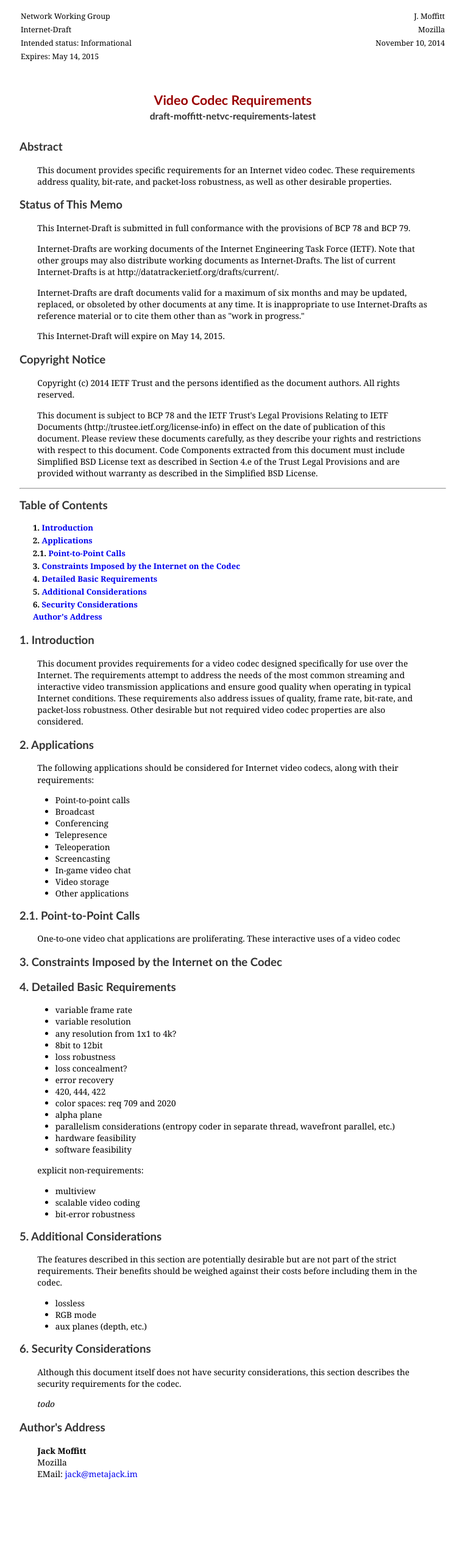
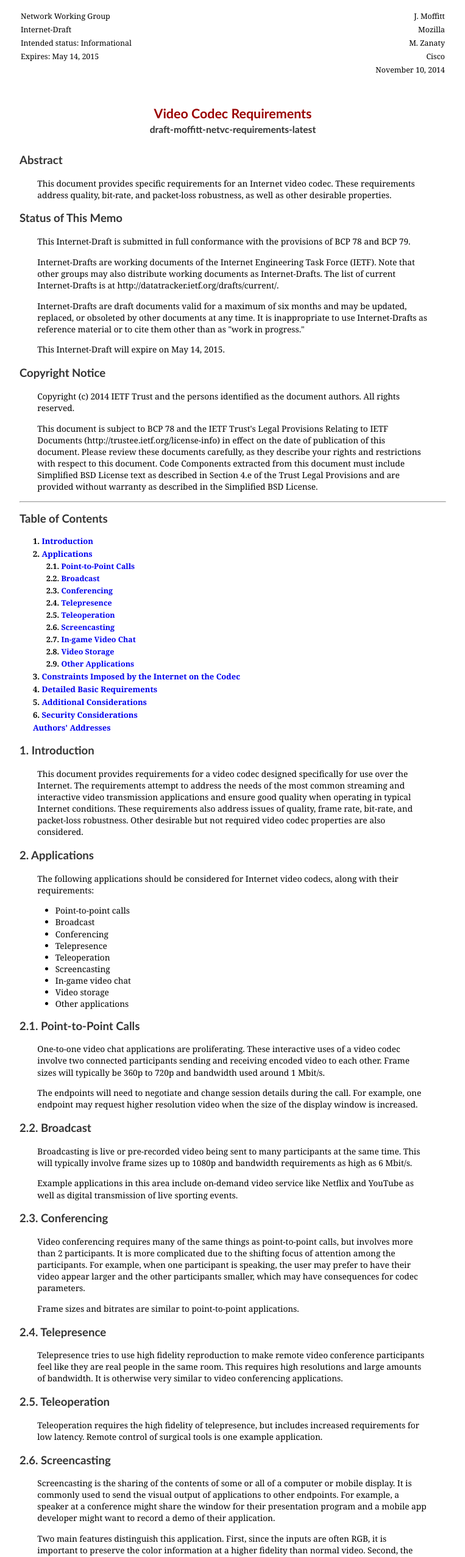
Before and after one commit to netvc/requirements, a plain HTML site: page index.html in a window 1280 px wide. Shown: the top 2553 px of the page at 61% size, without its empty margins (258-1021 px from the left). Before the commit the page ends 2441 px from the top, so only its background shows below. Drawn offline with Linux system fonts and the light colour scheme.

Commit message:
Script updating gh-pages.

```diff
--- a/index.html
+++ b/index.html
@@ -456,6 +456,14 @@ ul.toc a:first-child {
 <link href="#rfc.section.1" rel="Chapter" title="1 Introduction"/>
 <link href="#rfc.section.2" rel="Chapter" title="2 Applications"/>
 <link href="#rfc.section.2.1" rel="Chapter" title="2.1 Point-to-Point Calls"/>
+<link href="#rfc.section.2.2" rel="Chapter" title="2.2 Broadcast"/>
+<link href="#rfc.section.2.3" rel="Chapter" title="2.3 Conferencing"/>
+<link href="#rfc.section.2.4" rel="Chapter" title="2.4 Telepresence"/>
+<link href="#rfc.section.2.5" rel="Chapter" title="2.5 Teleoperation"/>
+<link href="#rfc.section.2.6" rel="Chapter" title="2.6 Screencasting"/>
+<link href="#rfc.section.2.7" rel="Chapter" title="2.7 In-game Video Chat"/>
+<link href="#rfc.section.2.8" rel="Chapter" title="2.8 Video Storage"/>
+<link href="#rfc.section.2.9" rel="Chapter" title="2.9 Other Applications"/>
 <link href="#rfc.section.3" rel="Chapter" title="3 Constraints Imposed by the Internet on the Codec"/>
 <link href="#rfc.section.4" rel="Chapter" title="4 Detailed Basic Requirements"/>
 <link href="#rfc.section.5" rel="Chapter" title="5 Additional Considerations"/>
@@ -463,10 +471,10 @@ ul.toc a:first-child {
 <link href="#rfc.authors" rel="Chapter"/>
 
 
-  <meta name="generator" content="xml2rfc version 2.4.8 - http://tools.ietf.org/tools/xml2rfc" />
+  <meta name="generator" content="xml2rfc version 2.4.10 - http://tools.ietf.org/tools/xml2rfc" />
   <link rel="schema.dct" href="http://purl.org/dc/terms/" />
 
-  <meta name="dct.creator" content="Moffitt, J." />
+  <meta name="dct.creator" content="Moffitt, J. and M. Zanaty" />
   <meta name="dct.identifier" content="urn:ietf:id:draft-moffitt-netvc-requirements-latest" />
   <meta name="dct.issued" scheme="ISO8601" content="2014-11-10" />
   <meta name="dct.abstract" content="This document provides specific requirements for an Internet video codec.  These requirements address quality, bit-rate, and packet-loss robustness, as well as other desirable properties." />
@@ -489,11 +497,15 @@ ul.toc a:first-child {
 </tr>
 <tr>
   <td class="left">Intended status: Informational</td>
-  <td class="right">November 10, 2014</td>
+  <td class="right">M. Zanaty</td>
 </tr>
 <tr>
   <td class="left">Expires: May 14, 2015</td>
-  <td class="right"></td>
+  <td class="right">Cisco</td>
+</tr>
+<tr>
+  <td class="left"></td>
+  <td class="right">November 10, 2014</td>
 </tr>
 
 
@@ -527,12 +539,20 @@ ul.toc a:first-child {
 
   	<li>1.   <a href="#rfc.section.1">Introduction</a></li>
 <li>2.   <a href="#rfc.section.2">Applications</a></li>
-<li>2.1.   <a href="#rfc.section.2.1">Point-to-Point Calls</a></li>
-<li>3.   <a href="#rfc.section.3">Constraints Imposed by the Internet on the Codec</a></li>
+<ul><li>2.1.   <a href="#rfc.section.2.1">Point-to-Point Calls</a></li>
+<li>2.2.   <a href="#rfc.section.2.2">Broadcast</a></li>
+<li>2.3.   <a href="#rfc.section.2.3">Conferencing</a></li>
+<li>2.4.   <a href="#rfc.section.2.4">Telepresence</a></li>
+<li>2.5.   <a href="#rfc.section.2.5">Teleoperation</a></li>
+<li>2.6.   <a href="#rfc.section.2.6">Screencasting</a></li>
+<li>2.7.   <a href="#rfc.section.2.7">In-game Video Chat</a></li>
+<li>2.8.   <a href="#rfc.section.2.8">Video Storage</a></li>
+<li>2.9.   <a href="#rfc.section.2.9">Other Applications</a></li>
+</ul><li>3.   <a href="#rfc.section.3">Constraints Imposed by the Internet on the Codec</a></li>
 <li>4.   <a href="#rfc.section.4">Detailed Basic Requirements</a></li>
 <li>5.   <a href="#rfc.section.5">Additional Considerations</a></li>
 <li>6.   <a href="#rfc.section.6">Security Considerations</a></li>
-<li><a href="#rfc.authors">Author's Address</a></li>
+<li><a href="#rfc.authors">Authors' Addresses</a></li>
 
 
   </ul>
@@ -555,7 +575,25 @@ ul.toc a:first-child {
   <li>Other applications</li>
 </ul>
 <h1 id="rfc.section.2.1"><a href="#rfc.section.2.1">2.1.</a> <a href="#point-to-point-calls" id="point-to-point-calls">Point-to-Point Calls</a></h1>
-<p id="rfc.section.2.1.p.1">One-to-one video chat applications are proliferating. These interactive uses of a video codec </p>
+<p id="rfc.section.2.1.p.1">One-to-one video chat applications are proliferating. These interactive uses of a video codec involve two connected participants sending and receiving encoded video to each other. Frame sizes will typically be 360p to 720p and bandwidth used around 1 Mbit/s.</p>
+<p id="rfc.section.2.1.p.2">The endpoints will need to negotiate and change session details during the call. For example, one endpoint may request higher resolution video when the size of the display window is increased.</p>
+<h1 id="rfc.section.2.2"><a href="#rfc.section.2.2">2.2.</a> <a href="#broadcast" id="broadcast">Broadcast</a></h1>
+<p id="rfc.section.2.2.p.1">Broadcasting is live or pre-recorded video being sent to many participants at the same time. This will typically involve frame sizes up to 1080p and bandwidth requirements as high as 6 Mbit/s.</p>
+<p id="rfc.section.2.2.p.2">Example applications in this area include on-demand video service like Netflix and YouTube as well as digital transmission of live sporting events.</p>
+<h1 id="rfc.section.2.3"><a href="#rfc.section.2.3">2.3.</a> <a href="#conferencing" id="conferencing">Conferencing</a></h1>
+<p id="rfc.section.2.3.p.1">Video conferencing requires many of the same things as point-to-point calls, but involves more than 2 participants. It is more complicated due to the shifting focus of attention among the participants. For example, when one participant is speaking, the user may prefer to have their video appear larger and the other participants smaller, which may have consequences for codec parameters.</p>
+<p id="rfc.section.2.3.p.2">Frame sizes and bitrates are similar to point-to-point applications.</p>
+<h1 id="rfc.section.2.4"><a href="#rfc.section.2.4">2.4.</a> <a href="#telepresence" id="telepresence">Telepresence</a></h1>
+<p id="rfc.section.2.4.p.1">Telepresence tries to use high fidelity reproduction to make remote video conference participants feel like they are real people in the same room. This requires high resolutions and large amounts of bandwidth. It is otherwise very similar to video conferencing applications.</p>
+<h1 id="rfc.section.2.5"><a href="#rfc.section.2.5">2.5.</a> <a href="#teleoperation" id="teleoperation">Teleoperation</a></h1>
+<p id="rfc.section.2.5.p.1">Teleoperation requires the high fidelity of telepresence, but includes increased requirements for low latency. Remote control of surgical tools is one example application.</p>
+<h1 id="rfc.section.2.6"><a href="#rfc.section.2.6">2.6.</a> <a href="#screencasting" id="screencasting">Screencasting</a></h1>
+<p id="rfc.section.2.6.p.1">Screencasting is the sharing of the contents of some or all of a computer or mobile display. It is commonly used to send the visual output of applications to other endpoints. For example, a speaker at a conference might share the window for their presentation program and a mobile app developer might want to record a demo of their application.</p>
+<p id="rfc.section.2.6.p.2">Two main features distinguish this application. First, since the inputs are often RGB, it is important to preserve the color information at a higher fidelity than normal video. Second, the input for the encoder is potentially higher level than raw pixels or contains both pixels and higher level objects such as text along with font and positioning information.</p>
+<h1 id="rfc.section.2.7"><a href="#rfc.section.2.7">2.7.</a> <a href="#in-game-video-chat" id="in-game-video-chat">In-game Video Chat</a></h1>
+<h1 id="rfc.section.2.8"><a href="#rfc.section.2.8">2.8.</a> <a href="#video-storage" id="video-storage">Video Storage</a></h1>
+<h1 id="rfc.section.2.9"><a href="#rfc.section.2.9">2.9.</a> <a href="#other-applications" id="other-applications">Other Applications</a></h1>
+<p id="rfc.section.2.9.p.1">The preceding list of application is by no means complete. The requirements needed to enable these applications should be sufficient to meet the needs of many other applications that were not listed.</p>
 <h1 id="rfc.section.3"><a href="#rfc.section.3">3.</a> <a href="#constraints-imposed-by-the-internet-on-the-codec" id="constraints-imposed-by-the-internet-on-the-codec">Constraints Imposed by the Internet on the Codec</a></h1>
 <h1 id="rfc.section.4"><a href="#rfc.section.4">4.</a> <a href="#detailed-basic-requirements" id="detailed-basic-requirements">Detailed Basic Requirements</a></h1>
 <p/>
@@ -598,7 +636,7 @@ ul.toc a:first-child {
   <em>todo</em>
 </p>
 <h1 id="rfc.authors">
-  <a href="#rfc.authors">Author's Address</a>
+  <a href="#rfc.authors">Authors' Addresses</a>
 </h1>
 <div class="avoidbreak">
   <address class="vcard">
@@ -621,6 +659,27 @@ ul.toc a:first-child {
 	<span class="vcardline">EMail: <a href="mailto:jack@metajack.im">jack@metajack.im</a></span>
 
   </address>
+</div><div class="avoidbreak">
+  <address class="vcard">
+	<span class="vcardline">
+	  <span class="fn">Mo Zanaty</span>
+	  <span class="n hidden">
+		<span class="family-name">Zanaty</span>
+	  </span>
+	</span>
+	<span class="org vcardline">Cisco</span>
+	<span class="adr">
+
+	  <span class="vcardline">
+		<span class="locality"></span>
+		<span class="region"></span>
+		<span class="code"></span>
+	  </span>
+	  <span class="country-name vcardline"></span>
+	</span>
+	<span class="vcardline">EMail: <a href="mailto:mzanaty@cisco.com">mzanaty@cisco.com</a></span>
+
+  </address>
 </div>
 
 </body>
```
Also changed, not shown: draft-moffitt-netvc-requirements.txt.
